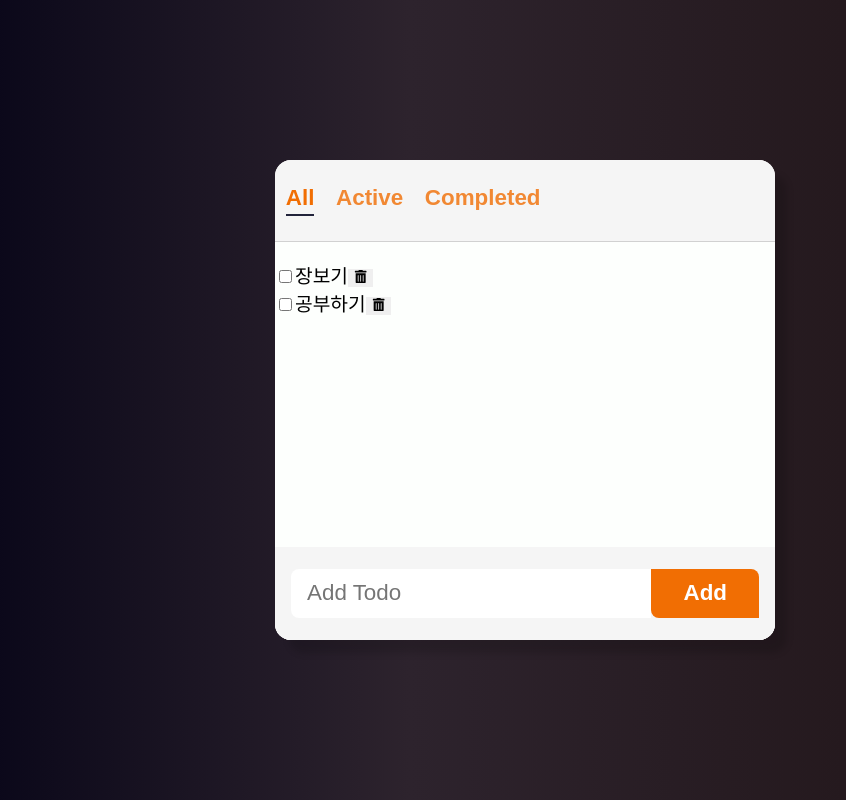
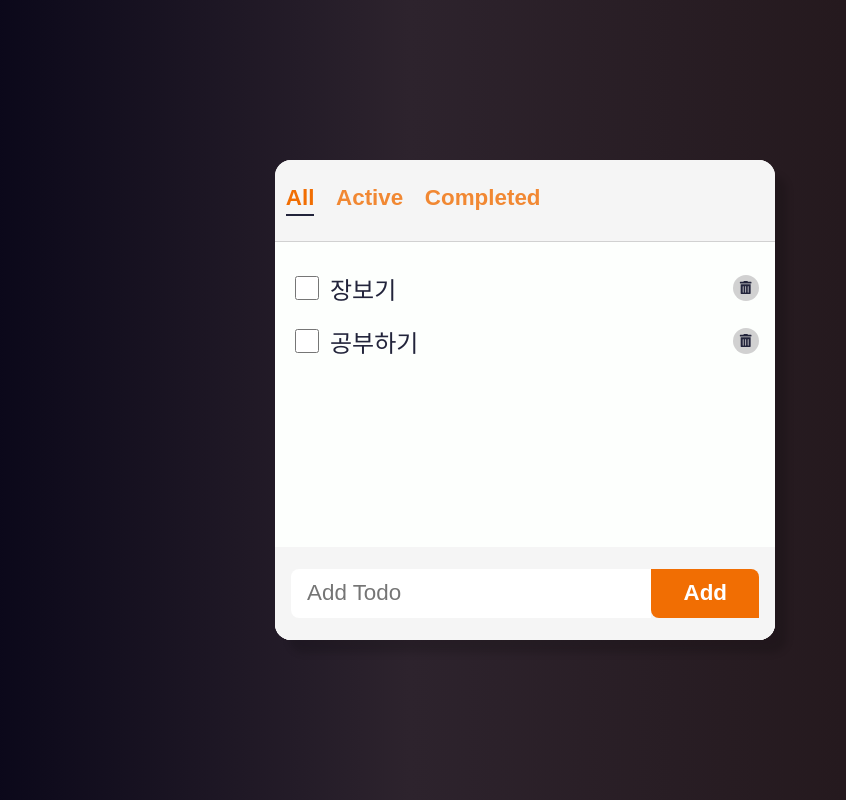
Before and after one commit to huckjoo/react-todo, a React (Create React App) app: page / in a window 1280 px wide. Shown: the whole page, without its empty margins (115-961 px from the left). Built offline with nearby package versions, Linux system fonts and the light colour scheme.

Commit message:
style: todo 꾸미기

```diff
--- a/src/components/Todo/Todo.jsx
+++ b/src/components/Todo/Todo.jsx
@@ -1,5 +1,6 @@
 import React from 'react';
 import { FaTrashAlt } from 'react-icons/fa';
+import styles from './Todo.module.css'
 
 export default function Todo({ todo, onUpdate, onDelete }) {
   const { text, status } = todo;
@@ -9,11 +10,13 @@ export default function Todo({ todo, onUpdate, onDelete }) {
   }
   const handleDelete = () => onDelete(todo);
 
-  return <li>
-    <input type='checkbox' id='checkbox' checked={status === 'completed'} onChange={handleChange} />
-    <label htmlFor='checkbox'>{text}</label>
-    <button onClick={handleDelete}>
-      <FaTrashAlt />
-    </button>
-  </li>
+  return <li className={styles.todo}>
+    <input className={styles.checkbox} type='checkbox' id='checkbox' checked={status === 'completed'} onChange={handleChange} />
+    <label className={styles.text} htmlFor='checkbox'>{text}</label>
+    <span className={styles.icon}>
+      <button className={styles.button} onClick={handleDelete}>
+        <FaTrashAlt />
+      </button>
+    </span>
+  </li >
 }
--- /dev/null
+++ b/src/components/Todo/Todo.module.css
@@ -0,0 +1,38 @@
+.todo {
+  display: flex;
+  justify-content: space-between;
+  align-items: center;
+  padding: 0.5rem 1rem;
+  margin: 0.1rem 0;
+  color: var(--color-text);
+}
+
+.checkbox {
+  width: 1.5rem;
+  height: 1.5rem;
+}
+
+.text {
+  flex: 1 1 0%;
+  margin-left: 0.5rem;
+  font-size: 1.5rem;
+}
+
+
+.icon {
+  width: 26px;
+  height: 26px;
+  background-color: var(--color-grey);
+  border-radius: 100%;
+  transition: all 150ms ease-out;
+}
+
+.icon:hover {
+  background-color: var(--color-accent);
+  transform: rotate(15deg) scale(1.2);
+}
+
+.button {
+  color: var(--color-text);
+  background-color: transparent;
+}
--- a/src/components/TodoList/TodoList.module.css
+++ b/src/components/TodoList/TodoList.module.css
@@ -1,5 +1,6 @@
 .container {
   height: 100%;
+  min-height: 0;
   display: flex;
   flex-direction: column;
   background-color: var(--color-bg);
--- a/src/index.css
+++ b/src/index.css
@@ -5,6 +5,7 @@
   --color-text: #22243b;
   --color-accent: #f16e03;
   --color-white: white;
+  --color-scrollbar: #aaa7a7;
 }
 
 body {
@@ -18,6 +19,7 @@ body {
   justify-content: center;
   align-items: center;
   font-size: 1.2rem;
+  accent-color: var(--color-accent);
   width: 100vw;
   height: 100vh;
   background: rgb(2, 1, 21);
@@ -47,6 +49,22 @@ code {
   box-sizing: border-box;
 }
 
+::-webkit-scrollbar {
+  width: 0.5rem;
+}
+
+::-webkit-scrollbar-track {
+  background-color: var(--color-bg-dark);
+}
+
+::-webkit-scrollbar-thumb {
+  background-color: var(--color-scrollbar);
+}
+
+::-webkit-scrollbar-thumb:hover {
+  background-color: var(--color-accent);
+}
+
 ul {
   list-style: none;
   padding-left: 0;
```
